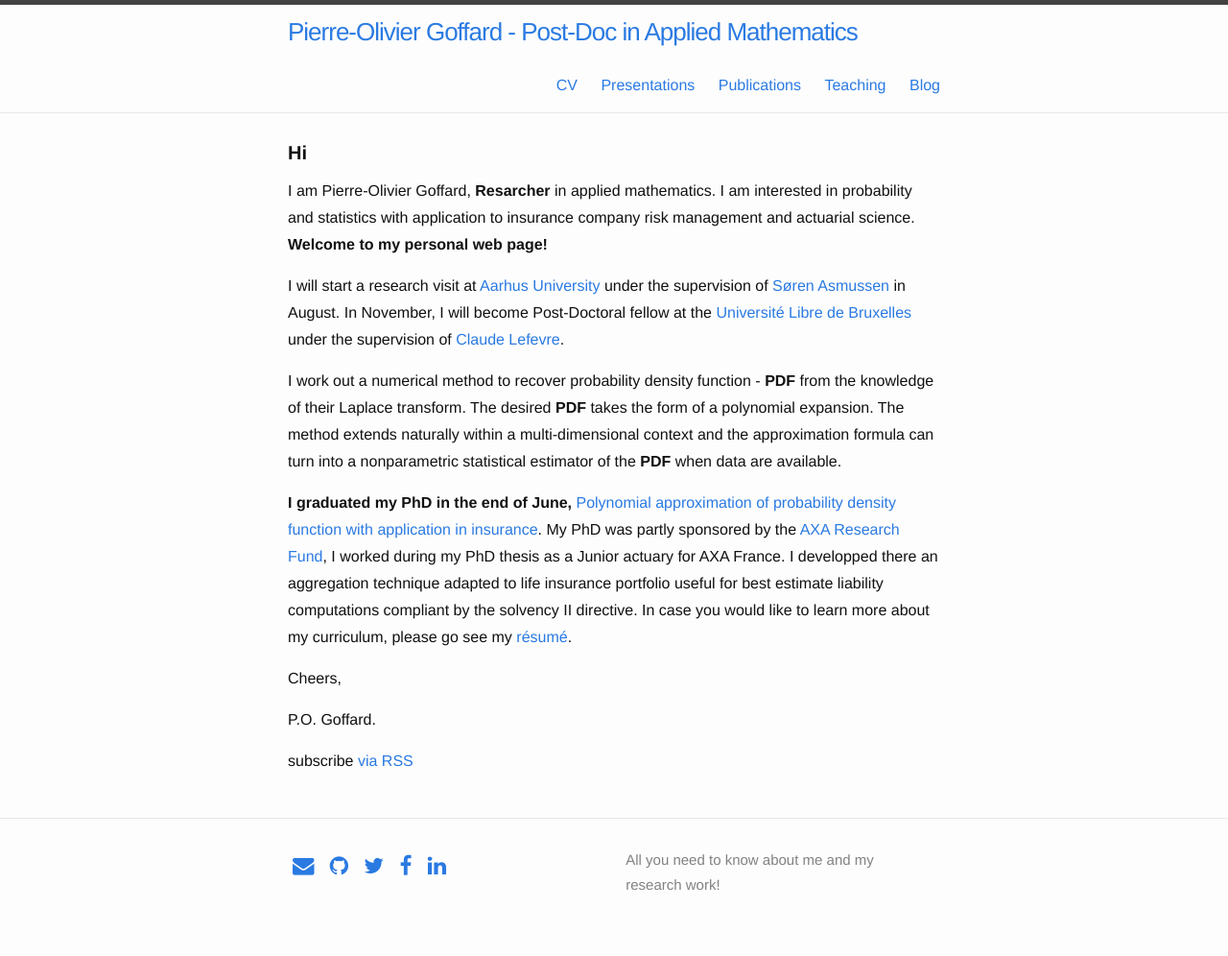
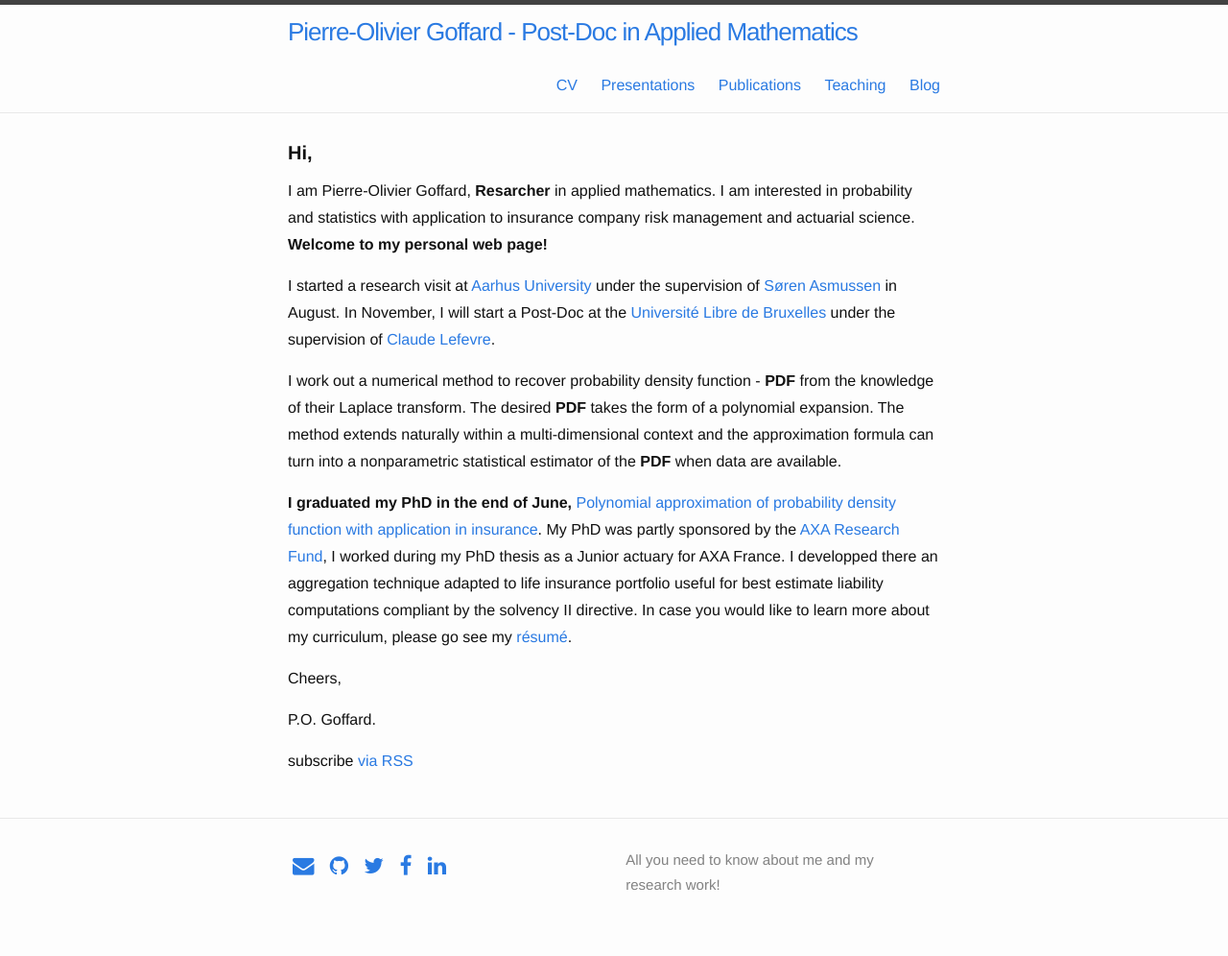
Before and after one commit to LaGauffre/LaGauffre.github.io, a Jekyll site: the page built from index.html, in a window 1280 px wide. Shown: the whole page at 96% size. Built offline with Jekyll 4.4.1, drawn with Linux system fonts in a browser that asks for light colours; nearby versions of some CDN libraries; Markdown is read by kramdown in place of the engine named in the settings.

Commit message:
Modif Index

```diff
--- a/index.html
+++ b/index.html
@@ -4,7 +4,7 @@
 
 <div class="home">
 
-  <h1 class="page-heading"><b>Hi</b></h1>
+  <h1 class="page-heading"><b>Hi,</b></h1>
 
     <!--<div class="row">
       <div class="col-sm-12">-->
@@ -12,7 +12,7 @@
         I am Pierre-Olivier Goffard, <b>Resarcher</b> in applied mathematics. I am interested in probability and statistics with application to insurance company risk management and actuarial science. <b>Welcome to my personal web page!</b>
         </p>
         <p>
-        I will start a research visit at <a href="http://www.au.dk/en/">Aarhus University</a> under the supervision of <a href="http://home.math.au.dk/asmus/">Søren Asmussen</a> in August. In November, I will become Post-Doctoral fellow at the <a href="http://www.ulb.ac.be">Université Libre de Bruxelles</a> under the supervision of <a href="http://homepages.ulb.ac.be/~clefevre/">Claude Lefevre</a>.
+        I started a research visit at <a href="http://www.au.dk/en/">Aarhus University</a> under the supervision of <a href="http://home.math.au.dk/asmus/">Søren Asmussen</a> in August. In November, I will start a Post-Doc at the <a href="http://www.ulb.ac.be">Université Libre de Bruxelles</a> under the supervision of <a href="http://homepages.ulb.ac.be/~clefevre/">Claude Lefevre</a>.
         </p>
         <p>
         I work out a numerical method to recover probability density function - <b>PDF</b> from the knowledge of their Laplace transform. The desired <b>PDF</b> takes the form of a polynomial expansion. The method extends naturally within a multi-dimensional context and the approximation formula can turn into a nonparametric statistical estimator of the <b>PDF</b> when data are available.
```
